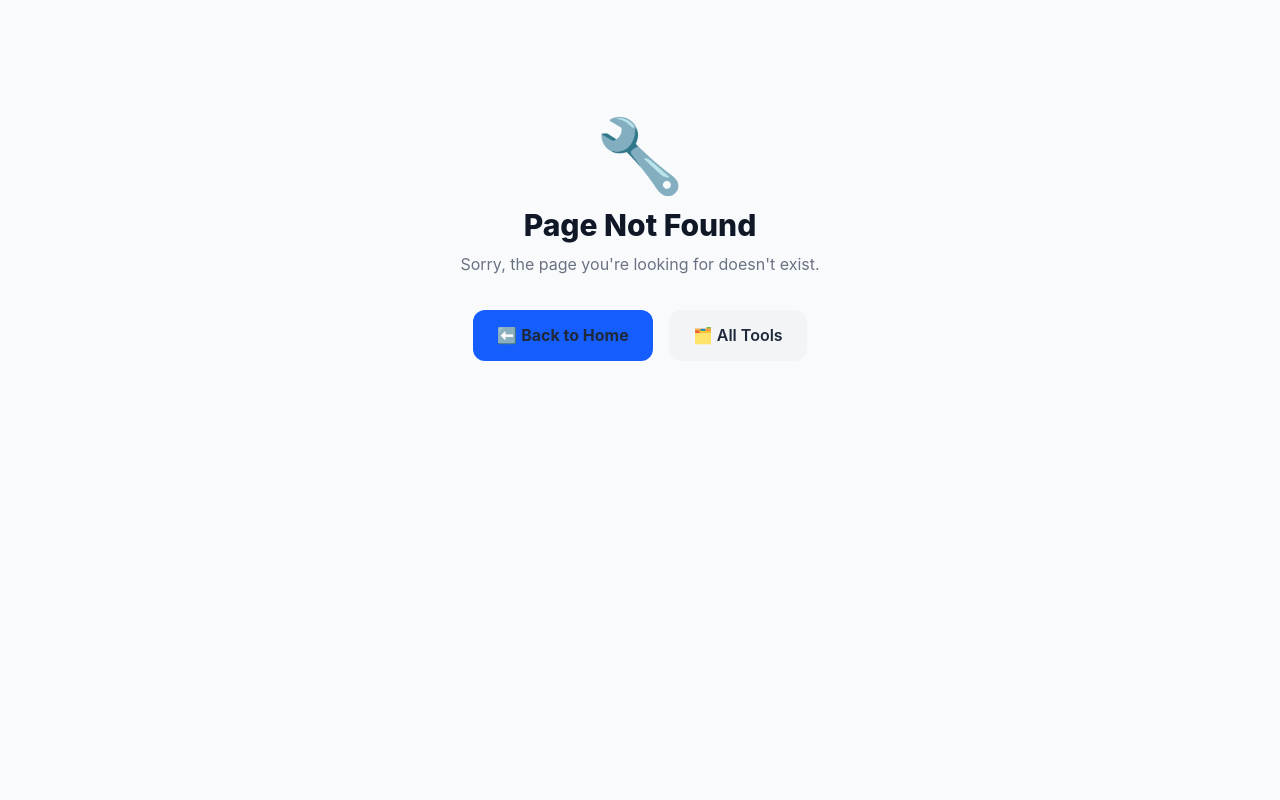
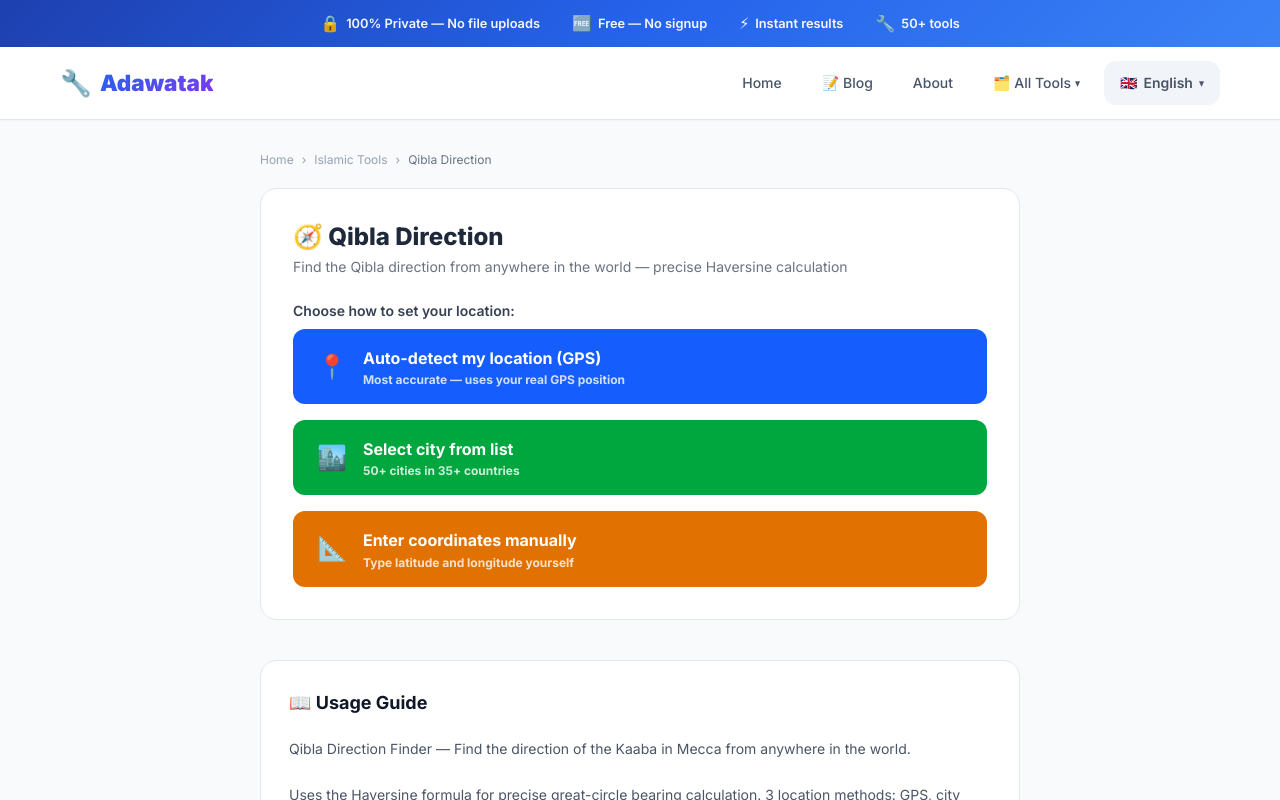
Before and after one commit to up2gpt-commits/adwatak, a Next.js app: page /en/tools/qibla-direction in a window 1280 px wide. Before the commit this address had no page. Shown: the top 800 px of the page. Built offline with nearby package versions, Linux system fonts and the light colour scheme.

Commit message:
fix: add missing EN qibla-direction page.tsx

```diff
--- /dev/null
+++ b/src/app/en/tools/qibla-direction/page.tsx
@@ -0,0 +1,8 @@
+import { generateToolMetadata } from "@/app/lib/tool-metadata";
+import Client from "./Client";
+
+export const metadata = generateToolMetadata("qibla-direction", "en")!;
+
+export default function Page() {
+  return <Client />;
+}
```
